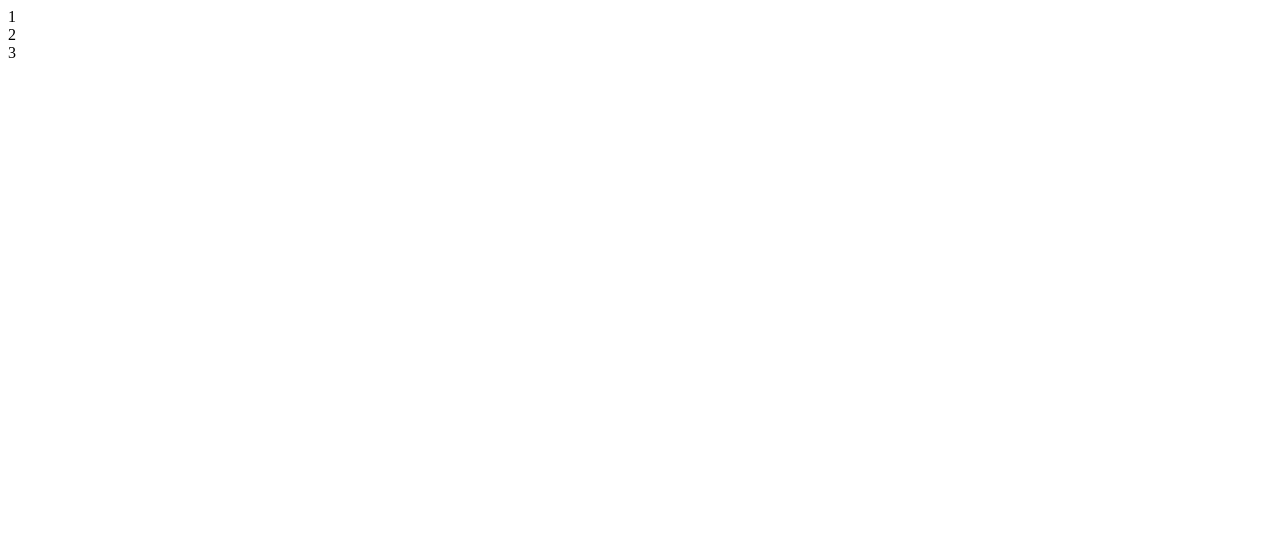
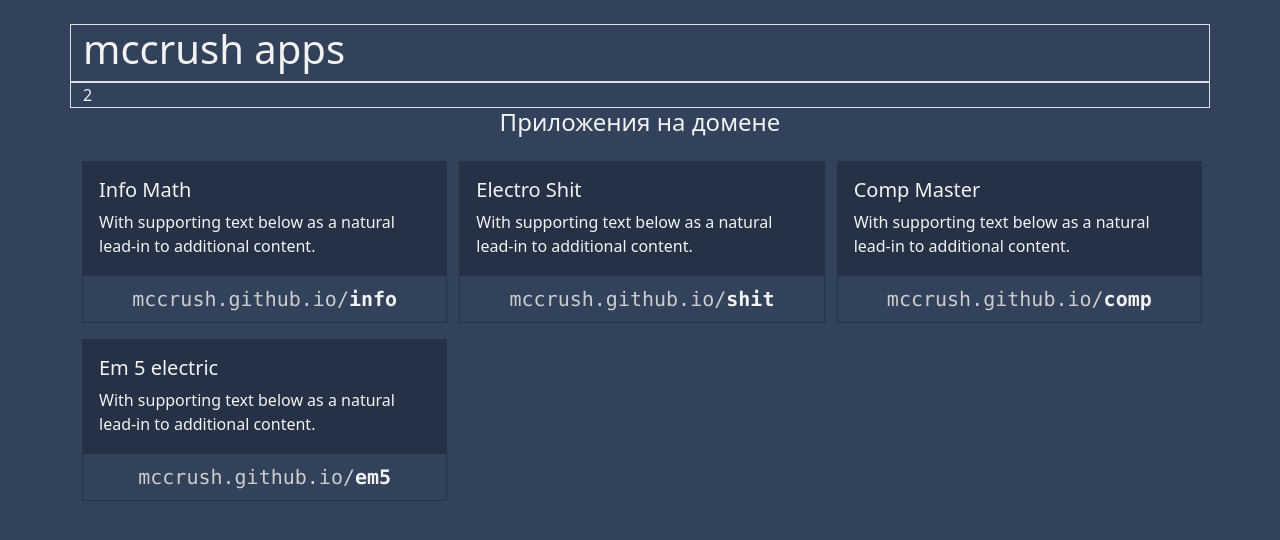
Before and after one commit to mccrush/mccrush.github.io, a Vue app: page / in a window 1280 px wide. Shown: the top 540 px of the page. Built offline with nearby package versions, Linux system fonts and the light colour scheme.

Commit message:
Settings cards

```diff
--- a/src/App.vue
+++ b/src/App.vue
@@ -1,9 +1,31 @@
 <template>
-  <div class="container border">
-    <div class="row">
-      <div class="col-12">1</div>
+  <div class="container-lg mt-4 mb-4">
+    <div class="row border">
+      <div class="col-12">
+        <h1>mccrush apps</h1>
+      </div>
+    </div>
+    <div class="row border">
       <div class="col-12">2</div>
-      <div class="col-12">3</div>
     </div>
+    <h4 class="text-center">Приложения на домене</h4>
+    <Apps />
   </div>
 </template>
+
+<script>
+import 'bootstrap/dist/css/bootstrap.min.css'
+import Apps from '@/components/Apps'
+export default {
+  components: {
+    Apps
+  }
+}
+</script>
+
+<style>
+body {
+  color: #f2f2f2;
+  background-color: #32425a;
+}
+</style>
--- /dev/null
+++ b/src/components/Apps.vue
@@ -0,0 +1,80 @@
+<template>
+  <div class="row pe-2">
+    <div v-for="app in apps" :key="app.alias" class="col-sm-4 mt-3 pe-0">
+      <div class="card border-0 rounded-0">
+        <div class="card-body">
+          <h5 class="card-title">{{ app.title }}</h5>
+          <p class="card-text">
+            With supporting text below as a natural lead-in to additional
+            content.
+          </p>
+        </div>
+        <div class="card-footer border-0 rounded-0 text-center fs-5">
+          <a href="#" class="app-link w-100 stretched-link font-monospace"
+            ><span class="color-c">mccrush.github.io/</span
+            ><span class="color-f fw-bold">{{ app.alias }}</span></a
+          >
+        </div>
+      </div>
+    </div>
+  </div>
+</template>
+
+<script>
+import apps from '@/data/apps.js'
+export default {
+  data() {
+    return {
+      apps
+    }
+  }
+}
+</script>
+
+<style scoped>
+.card {
+  /* border: 1px solid #253144; */
+  transition: 0.3s ease;
+}
+
+.card:hover {
+  /* border: none; */
+  box-shadow: 0 0.5rem 1rem rgba(0, 0, 0, 0.15) !important;
+}
+
+.card:hover .card-body {
+  border: 1px solid #253144;
+}
+
+.card-body {
+  border: 1px solid #253144;
+  background-color: #253144 !important;
+}
+
+.app-link {
+  text-decoration: none;
+}
+
+.color-c {
+  color: #ccc;
+  transition: 0.3s ease;
+}
+
+.color-f {
+  color: #f2f2f2;
+}
+
+.app-link:hover .color-c {
+  color: #f2f2f2;
+}
+
+.card-footer {
+  border: 1px solid #253144 !important;
+  background-color: #32425a !important;
+  transition: 0.3s ease;
+}
+
+.card:hover .card-footer {
+  border: 1px solid #32425a !important;
+}
+</style>
--- a/src/data/apps.js
+++ b/src/data/apps.js
@@ -1,3 +1,5 @@
 export default [
-  { title: '', description: '', alias: '' },
-  { title: '', description: '', alias: '' }]
+  { title: 'Info Math', description: '', alias: 'info' },
+  { title: 'Electro Shit', description: '', alias: 'shit' },
+  { title: 'Comp Master', description: '', alias: 'comp' },
+  { title: 'Em 5 electric', description: '', alias: 'em5' }]
```
